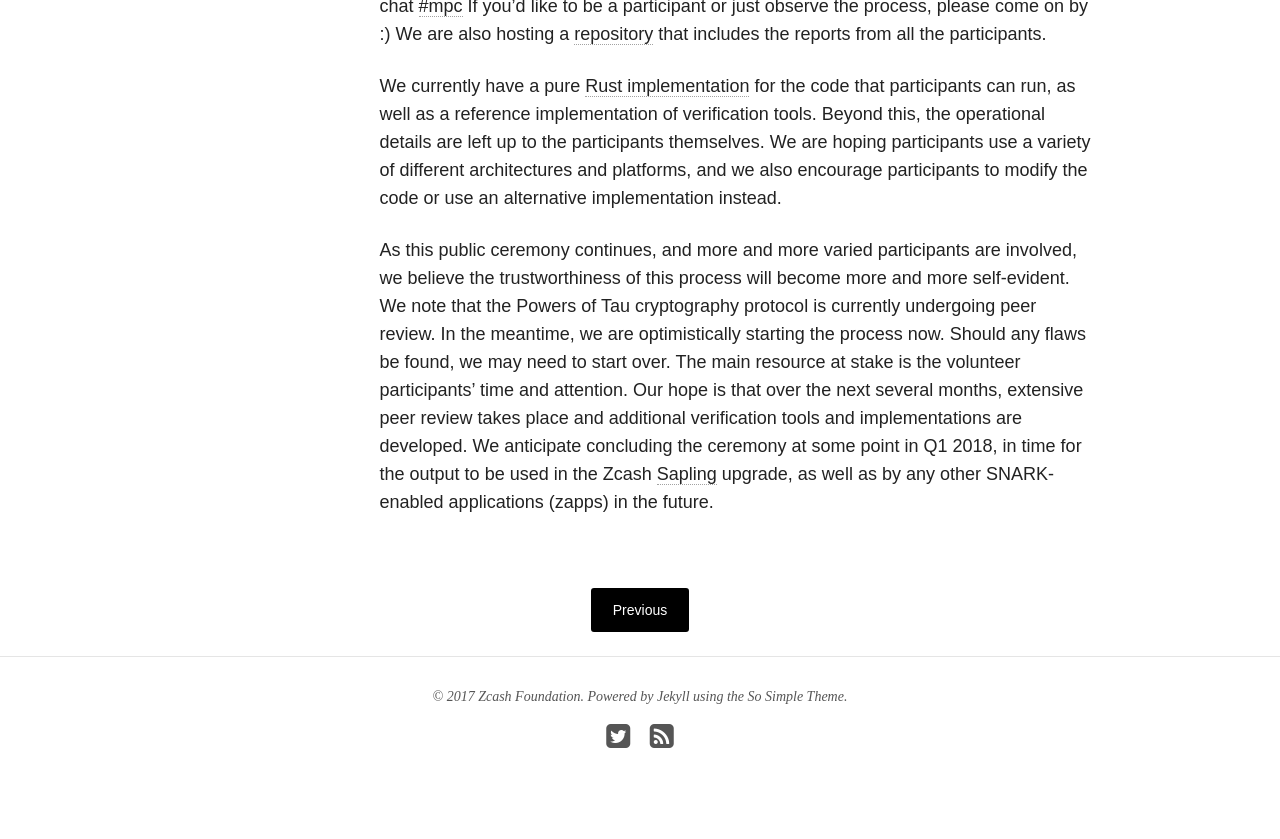
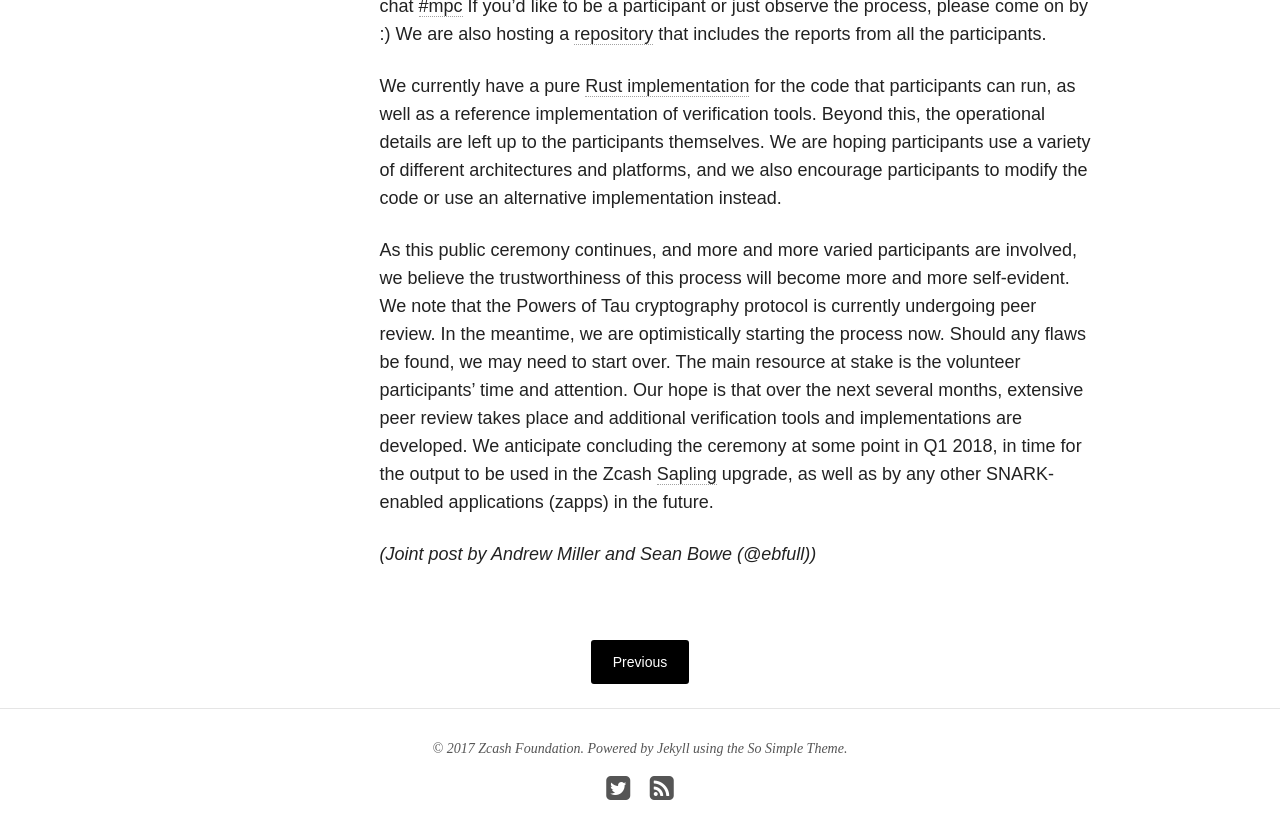
Before and after one commit to ZcashFoundation/zfnd, a Jekyll site: the page built from _posts/blog/2017-11-11-powers-of-tau.md, in a window 1280 px wide and 900 px high, scrolled down 2794 px. Shown: the top 839 px of the window. Built offline with Jekyll 4.4.1, drawn with Linux system fonts in a browser that asks for light colours; nearby versions of some CDN libraries.

Commit message:
Update 2017-11-11-powers-of-tau.md

```diff
--- a/_posts/blog/2017-11-11-powers-of-tau.md
+++ b/_posts/blog/2017-11-11-powers-of-tau.md
@@ -41,3 +41,5 @@
 We currently have a pure [Rust implementation](https://github.com/ebfull/powersoftau/) for the code that participants can run, as well as a reference implementation of verification tools. Beyond this, the operational details are left up to the participants themselves. We are hoping participants use a variety of different architectures and platforms, and we also encourage participants to modify the code or use an alternative implementation instead.
 
 As this public ceremony continues, and more and more varied participants are involved, we believe the  trustworthiness of this process will become more and more self-evident. We note that the Powers of Tau cryptography protocol is currently undergoing peer review. In the meantime, we are optimistically starting the process now. Should any flaws be found, we may need to start over. The main resource at stake is the volunteer participants' time and attention. Our hope is that over the next several months, extensive peer review takes place and additional verification tools and implementations are developed. We anticipate concluding the ceremony at some point in Q1 2018, in time for the output to be used in the Zcash [Sapling](https://z.cash/tag/sapling.html) upgrade, as well as by any other SNARK-enabled applications (zapps) in the future.
+
+_(Joint post by Andrew Miller and Sean Bowe [(@ebfull)](https://twitter.com/ebfull))_
```
